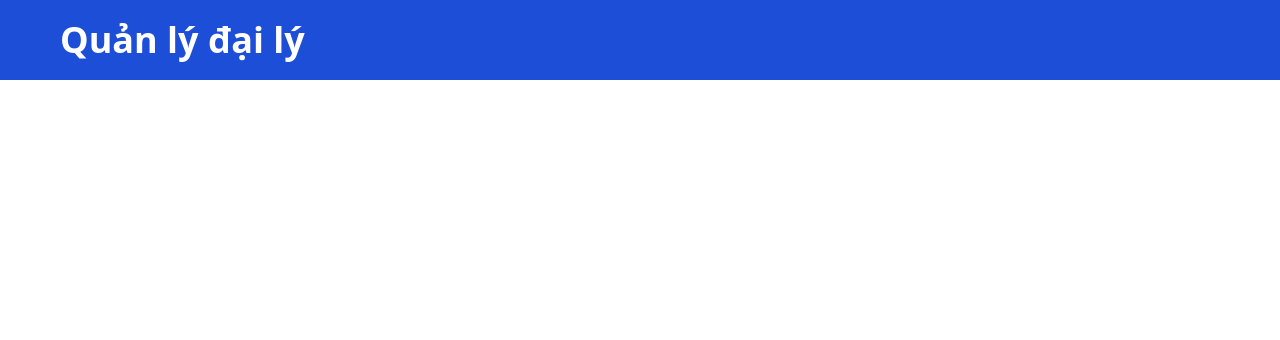
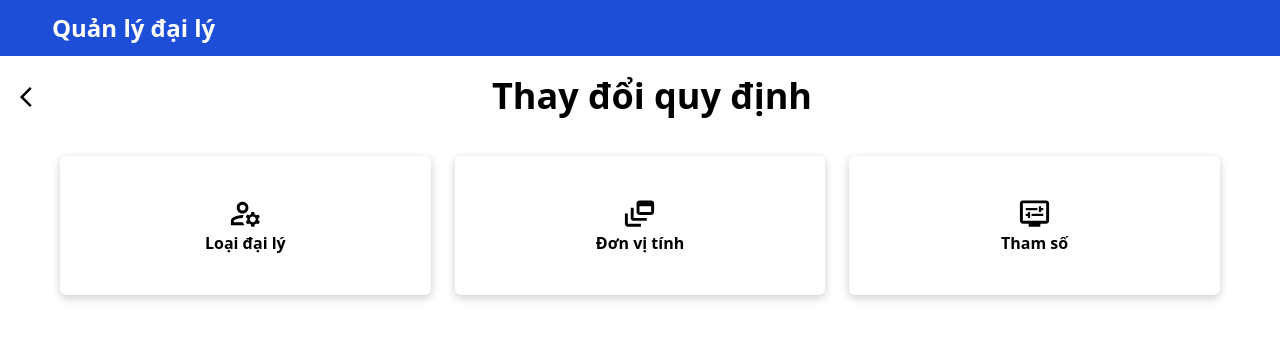
Before and after one commit to tannnt23/SE104.N21-QuanLyDaiLy, a React (Vite) app: page /thay-doi-quy-dinh in a window 1280 px wide. Before the commit this address had no page. Shown: the top 340 px of the page. Built offline with nearby package versions, Linux system fonts and the light colour scheme.

Commit message:
add some page

```diff
--- a/src/App.jsx
+++ b/src/App.jsx
@@ -8,6 +8,12 @@ import LapPhieuThuTien from "./pages/lapphieuthutien/LapPhieuThuTien";
 import LapPhieuXuatHang from "./pages/lapphieuxuathang/LapPhieuXuatHang";
 import DangKyDaiLy from "./pages/dangkydaily/DangKyDaiLy";
 import TraCuuDaiLy from "./pages/tracuudaily/TraCuuDaiLy";
+import ThayDoiQuyDinh from "./pages/thaydoiquydinh/ThayDoiQuyDinh";
+import ThayDoiLoaiDaiLy from "./pages/thaydoiquydinh/ThayDoiLoaiDaiLy";
+import ThayDoiDonVi from "./pages/thaydoiquydinh/ThayDoiDonVi";
+import ThayDoiThamSo from "./pages/thaydoiquydinh/ThayDoiThamSo";
+import NotFoundPage from "./pages/404_not_found/NotFound";
+
 // import packages
 import { BrowserRouter, Routes, Route } from "react-router-dom";
 
@@ -24,6 +30,11 @@ function App() {
             <Route path="/bao-cao-doanh-thu" element={<BaoCaoDoanhThu />} />
             <Route path="/dang-ky-dai-ly" element={<DangKyDaiLy />} />
             <Route path="/tra-cuu-dai-ly" element={<TraCuuDaiLy />} />
+            <Route path="/thay-doi-quy-dinh" element={<ThayDoiQuyDinh />} />
+            <Route path="/thay-doi-quy-dinh/loai-dai-ly" element={<ThayDoiLoaiDaiLy />} />
+            <Route path="/thay-doi-quy-dinh/don-vi-tinh" element={<ThayDoiDonVi />} />
+            <Route path="/thay-doi-quy-dinh/tham-so" element={<ThayDoiThamSo />} />
+            <Route path="*" element={<NotFoundPage />} />
           </Routes>
         </Layout>
       </BrowserRouter>
--- a/src/component/header/Header.jsx
+++ b/src/component/header/Header.jsx
@@ -2,10 +2,10 @@ import { Link } from "react-router-dom";
 
 const Header = () => {
   return (
-    <header className="flex p-5 bg-blue-700 text-white">
+    <header className="flex p-3 bg-blue-700 text-white">
       <div className="flex-1 flex">
         <Link to={'/'}>
-          <h1 className="text-4xl font-bold ml-10 cursor-pointer">Quản lý đại lý</h1>
+          <h1 className="text-2xl font-bold ml-10 cursor-pointer">Quản lý đại lý</h1>
         </Link>
       </div>
       <div className="flex-1 flex items-center justify-center">
--- a/src/component/menu/menuWrapper/MenuWrapper.jsx
+++ b/src/component/menu/menuWrapper/MenuWrapper.jsx
@@ -57,6 +57,7 @@ function MenuWrapper() {
       id: 8,
       label: "Thay đổi quy định",
       icon: <DisplaySettingsIcon fontSize="large" />,
+      link: 'thay-doi-quy-dinh'
     },
 
   ];
--- /dev/null
+++ b/src/pages/404_not_found/NotFound.jsx
@@ -0,0 +1,21 @@
+import React from 'react';
+import { Link } from 'react-router-dom';
+
+const NotFoundPage = () => {
+  return (
+    <div className="flex flex-col items-center justify-center h-screen">
+      <h1 className="text-4xl font-bold mb-4">404 - Page Not Found</h1>
+      <p className="text-lg text-gray-600 mb-8">
+        Oops! The page you are looking for does not exist.
+      </p>
+      <Link
+        to="/"
+        className="px-4 py-2 bg-blue-500 text-white rounded-md hover:bg-blue-600"
+      >
+        Go back to Home
+      </Link>
+    </div>
+  );
+};
+
+export default NotFoundPage;
--- a/src/pages/home/Home.jsx
+++ b/src/pages/home/Home.jsx
@@ -2,7 +2,7 @@ import MenuWrapper from "../../component/menu/menuWrapper/MenuWrapper";
 function Home() {
   return (
     <div className="">
-      <h1 className="text-4xl font-bold underline mb-4">Quản lý đại lý</h1>
+      <h1 className="text-4xl font-bold mb-4">Quản lý đại lý</h1>
       <MenuWrapper />
     </div>
   );
--- a/src/pages/lapphieuthutien/LapPhieuThuTien.jsx
+++ b/src/pages/lapphieuthutien/LapPhieuThuTien.jsx
@@ -49,10 +49,10 @@ function LapPhieuThuTien() {
 
     return (
         <div>
-            <BackButton />
             {/* Heading */}
-            <div className="flex flex justify-center">
-                <h2 className="text-4xl font-bold">Phiếu Thu Tiền</h2>
+            <div className="flex justify-center items-center">
+                <BackButton className="mr-4" />
+                <h2 className="mb-4 text-4xl font-bold text-center w-full">Phiếu Thu Tiền</h2>
             </div>
             {/* Form */}
             <div>
--- /dev/null
+++ b/src/pages/thaydoiquydinh/ThayDoiDonVi.jsx
@@ -0,0 +1,19 @@
+import BackButton from "../../component/button/backbutton/BackButton";
+
+function ThayDoiDonVi() {
+
+    return (
+        <div>
+            {/* Heading */}
+            <div className="flex justify-center items-center">
+                <BackButton className="mr-4" />
+                <h2 className="mb-4 text-4xl font-bold text-center w-full">Danh sách đơn vị tính</h2>
+            </div>
+            {/* Form */}
+            <div></div>
+
+        </div>
+    )
+}
+
+export default ThayDoiDonVi
--- /dev/null
+++ b/src/pages/thaydoiquydinh/ThayDoiLoaiDaiLy.jsx
@@ -0,0 +1,19 @@
+import BackButton from "../../component/button/backbutton/BackButton";
+
+function ThayDoiLoaiDaiLy() {
+
+    return (
+        <div>
+            {/* Heading */}
+            <div className="flex justify-center items-center">
+                <BackButton className="mr-4" />
+                <h2 className="mb-4 text-4xl font-bold text-center w-full">Danh sách loại đại lý</h2>
+            </div>
+            {/* Form */}
+            <div></div>
+
+        </div>
+    )
+}
+
+export default ThayDoiLoaiDaiLy
--- /dev/null
+++ b/src/pages/thaydoiquydinh/ThayDoiQuyDinh.jsx
@@ -0,0 +1,57 @@
+import BackButton from "../../component/button/backbutton/BackButton";
+import MenuItem from "../../component/menu/menuItem/MenuItem";
+
+import ManageAccountsOutlinedIcon from '@mui/icons-material/ManageAccountsOutlined';
+import DisplaySettingsOutlinedIcon from '@mui/icons-material/DisplaySettingsOutlined';
+import DynamicFeedOutlinedIcon from '@mui/icons-material/DynamicFeedOutlined';
+
+function ThayDoiQuyDinh() {
+
+    const menuItemContents = [
+        {
+            id: 1,
+            label: "Loại đại lý",
+            icon: <ManageAccountsOutlinedIcon fontSize="large" />,
+            link: 'loai-dai-ly',
+        },
+        {
+            id: 2,
+            label: "Đơn vị tính",
+            icon: <DynamicFeedOutlinedIcon fontSize="large" />,
+            link: 'don-vi-tinh'
+        },
+        {
+            id: 3,
+            label: "Tham số",
+            icon: <DisplaySettingsOutlinedIcon fontSize="large" />,
+            link: 'tham-so'
+
+        },
+
+    ];
+
+    return (
+        <div>
+            {/* Heading */}
+            <div className="flex justify-center items-center mb-10 ">
+                <BackButton className="mr-4" />
+                <h2 className="text-4xl font-bold text-center w-full">Thay đổi quy định</h2>
+            </div>
+            {/* Form */}
+            <div>
+                <div className=" grid grid-cols-3 gap-6 mx-10">
+                    {menuItemContents.map((menuItemContent) => (
+                        <MenuItem
+                            key={menuItemContent.id}
+                            label={menuItemContent.label}
+                            icon={menuItemContent.icon}
+                            link={menuItemContent.link}
+                        />
+                    ))}
+                </div>
+            </div>
+        </div>
+    )
+}
+
+export default ThayDoiQuyDinh
--- /dev/null
+++ b/src/pages/thaydoiquydinh/ThayDoiThamSo.jsx
@@ -0,0 +1,19 @@
+import BackButton from "../../component/button/backbutton/BackButton";
+
+function ThayDoiThamSo() {
+
+    return (
+        <div>
+            {/* Heading */}
+            <div className="flex justify-center items-center">
+                <BackButton className="mr-4" />
+                <h2 className="mb-4 text-4xl font-bold text-center w-full">Danh sách tham số</h2>
+            </div>
+            {/* Form */}
+            <div></div>
+
+        </div>
+    )
+}
+
+export default ThayDoiThamSo
```
